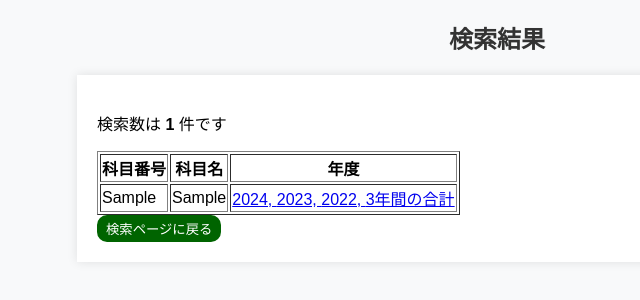
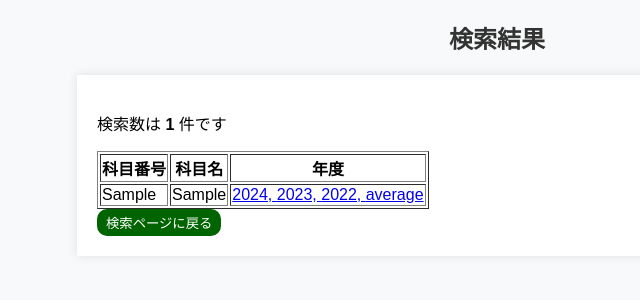
Before and after one commit to takushion/flask_grade_app, a Flask app: template templates/result.html in a window 1280 px wide. Shown: the top 300 px of the page, without its empty margins (143-783 px from the left). Run offline with Flask 3, Linux system fonts and the light colour scheme; the template is opened without the code that fills it: most values are stand-ins (such as "Sample title", 1, 10 or a date in 2020); parts of the project's set-up code (start-up, migrations or seed data) failed here and were passed over.

Commit message:
a hrefのところをaverageに変更

```diff
--- a/templates/result.html
+++ b/templates/result.html
@@ -71,7 +71,7 @@
                 <tr>
                     <td>{{ result["科⽬番号"] }}</td>
                     <td>{{ result["科⽬名称"] }}</td>
-                    <td><a href="{{ url_for('show_graph', subject_id=result['科⽬番号'], year='2024') }}">2024, </a><a href="{{ url_for('show_graph', subject_id=result['科⽬番号'], year='2023') }}">2023, </a><a href="{{ url_for('show_graph', subject_id=result['科⽬番号'], year='2022') }}">2022, </a><a href="{{ url_for('show_graph', subject_id=result['科⽬番号'], year='average') }}">3年間の合計</a></td>
+                    <td><a href="{{ url_for('show_graph', subject_id=result['科⽬番号'], year='2024') }}">2024, </a><a href="{{ url_for('show_graph', subject_id=result['科⽬番号'], year='2023') }}">2023, </a><a href="{{ url_for('show_graph', subject_id=result['科⽬番号'], year='2022') }}">2022, </a><a href="{{ url_for('show_graph', subject_id=result['科⽬番号'], year='average') }}">average</a></td>
                 <!--url-forはpythonにて関数show_graphをつかったため-->
                 </tr>
                 {% endfor %}
```
